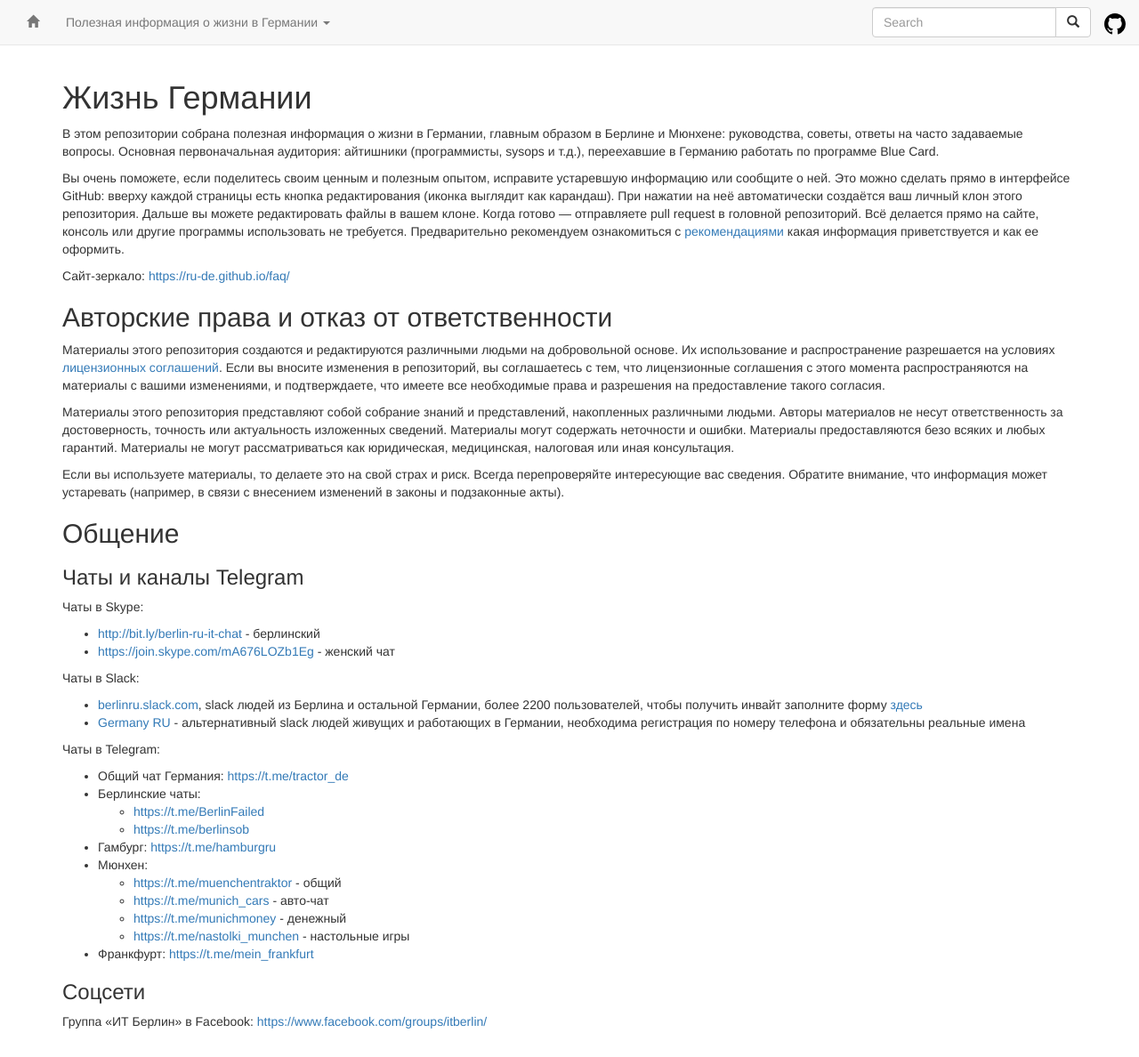
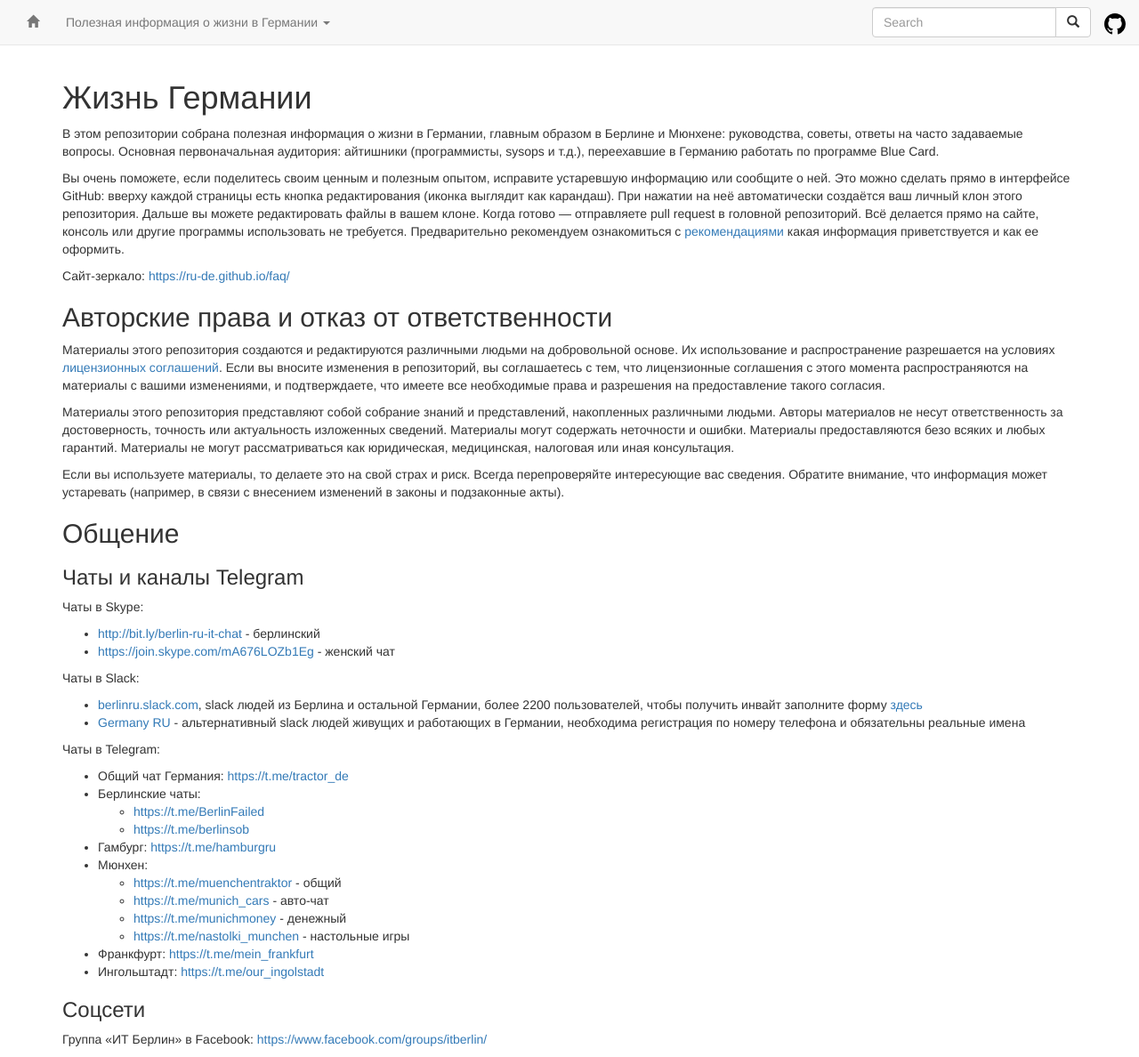
Before and after one commit to ru-de/faq, a Jekyll site: the page built from index.md, in a window 1280 px wide and 1188 px high. Shown: the whole window at 89% size. Built offline with Jekyll 4.4.1, drawn with Linux system fonts in a browser that asks for light colours; nearby versions of some CDN libraries; our own code applies the rules of GitHub Pages for plain Markdown files; part of the change alters nothing that is shown.

Commit message:
sync github pages

```diff
--- a/index.md
+++ b/index.md
@@ -44,6 +44,7 @@ layout: default
   - <https://t.me/munichmoney> - денежный
   - <https://t.me/nastolki_munchen> - настольные игры
 - Франкфурт: <https://t.me/mein_frankfurt>
+- Ингольштадт: <https://t.me/our_ingolstadt>
 
 ### Соцсети
 
```
